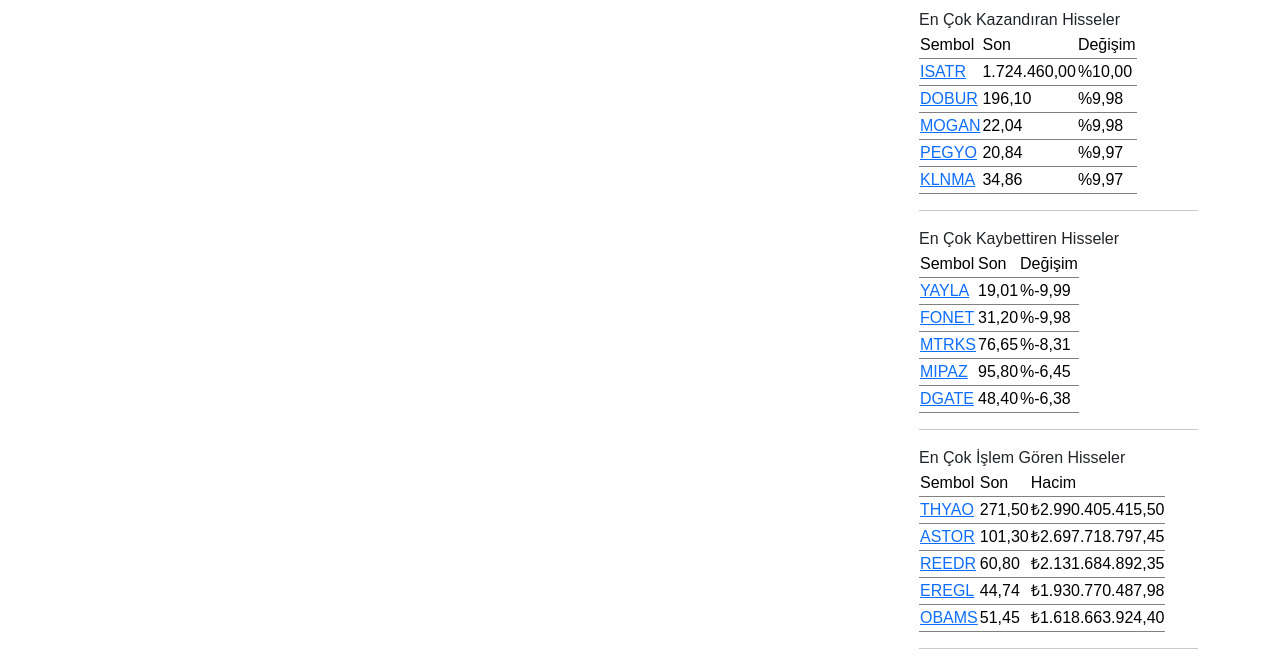
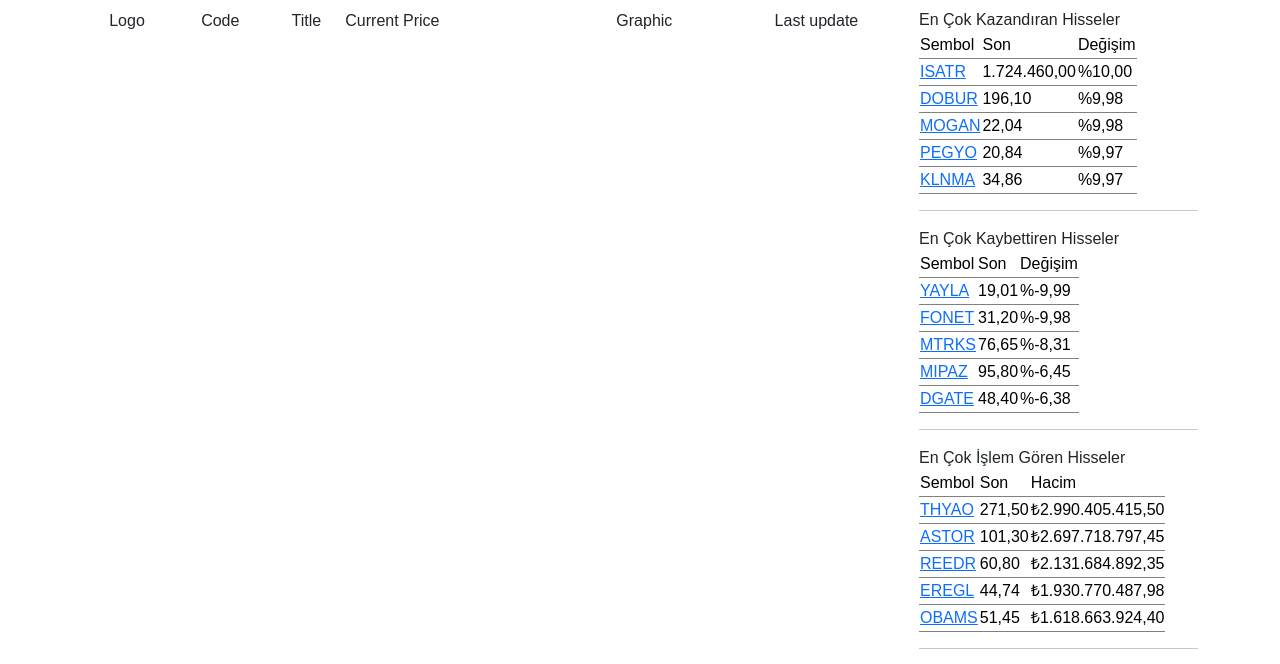
Before and after one commit to auto-finance-manager/API, a Django app: page / in a window 1280 px wide. Shown: the part 56-720 px from the top of the page. Run offline with Django 5.2, Linux system fonts and the light colour scheme; data that the repository does not hold is empty; some libraries are stand-ins or nearby versions; some web fonts are replaced.

Commit message:
add table view

```diff
--- a/share/templates/all_stocks.html
+++ b/share/templates/all_stocks.html
@@ -1,35 +1,45 @@
 {% extends 'base.html' %}
 
 {% block content %}
+
 <div class="d-flex">
-<div class="m-0 p-0 w-75" style="/*max-height: 80vh; overflow-y: auto*/" >
+
+<table class="m-0 p-0 w-75">
+    <thead class="text-center">
+        <tr class="">
+            <td>Logo</td>
+            <td>Code</td>
+            <td>Title</td>
+            <td class="d-flex" style="min-width: max-content">Current Price</td>
+            <td>Graphic</td>
+            <td>Last update</td>
+        </tr>
+    </thead>
+    <tbody class="text-center">
 {% for share in shares %}
-<div class="row m-0 p-0">
-    <div class="col-1">
-    {% load static %}
-<!--    <object data="{% static 'img/default.bmp' %}" type="image/png">-->
-<!--        <img class="ratio ratio-1x1 share-logo" src="{{share.logo}}" alt="{{share.title}}" style="object-fit: cover">-->
-<!--    </object>-->
-        <img class="ratio ratio-1x1 share-logo" src="{{share.logo}}" alt="{{share.title}}" style="object-fit: cover">
-    </div>
-        <div class="col-1 my-auto ms-0">
-        <p class="my-auto ms-0">{{ share.code }}</p>
-    </div>
-    <div class="col my-auto ms-0">
-        <p class="my-auto ms-0">{{ share.title }}</p>
-    </div>
-    <div class="col-1 my-auto ms-0">
-        <p class="my-auto ms-0">₺{{ share.current_price }}</p>
-    </div>
-    <div class="col-1 d-flex" >
-      <img class="ratio ratio-1x1 share-logo my-auto" src="{{share.graphic}}" alt="{{share.title}}" style="object-fit: contain">
-    </div>
-    <div class="col-1 my-auto ms-0">
-        <p class="my-auto ms-0">{{ share.last_updated }}</p>
-    </div>
-</div>
+    <tr class="">
+        <td class=" " style="height: 36px">
+            <img class="ratio ratio-1x1 share-logo" src="{{share.logo}}" alt="{{share.code}}" style="object-fit: cover">
+        </td>
+        <td class="">
+            <p class="my-auto ms-0">{{ share.code }}</p>
+        </td>
+        <td class="w-100 text-start">
+            <p class="my-auto ms-0">{{ share.title }}</p>
+        </td>
+        <td class="">
+            <p class="my-auto ms-0">₺{{ share.current_price }}</p>
+        </td>
+        <td class=" d-flex">
+            <img class="ratio ratio-1x1 share-logo my-auto" src="{{share.graphic}}" alt="{{share.title}}" style="object-fit: contain">
+        </td>
+        <td class="">
+            <p class="my-auto ms-0">{{ share.last_updated }}</p>
+        </td>
+    </tr>
 {% endfor %}
-</div>
+    </tbody>
+</table>
 <div class="m-0 p-0 w-25">
     {% for nw in news %}
         {{ nw.headline }}
```
